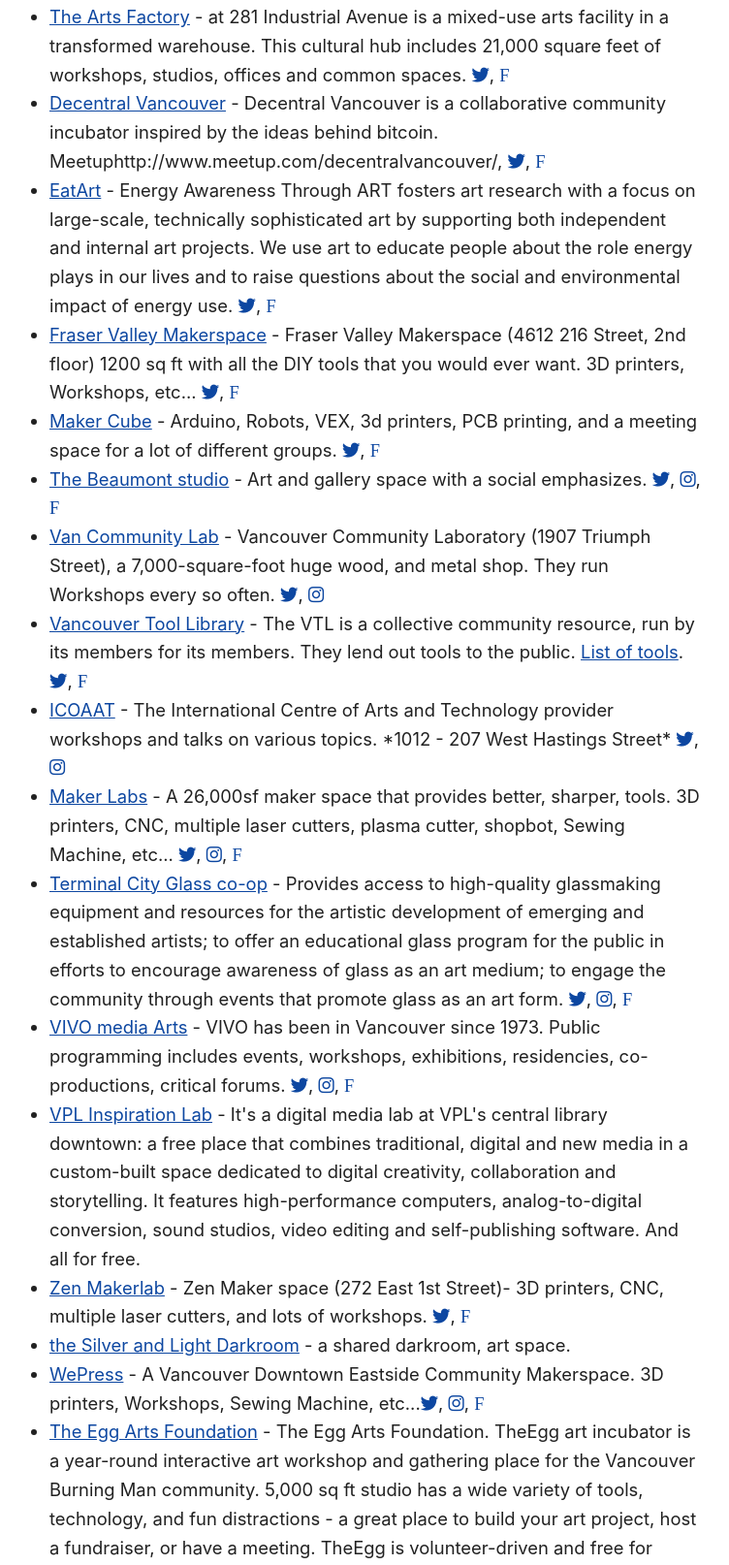
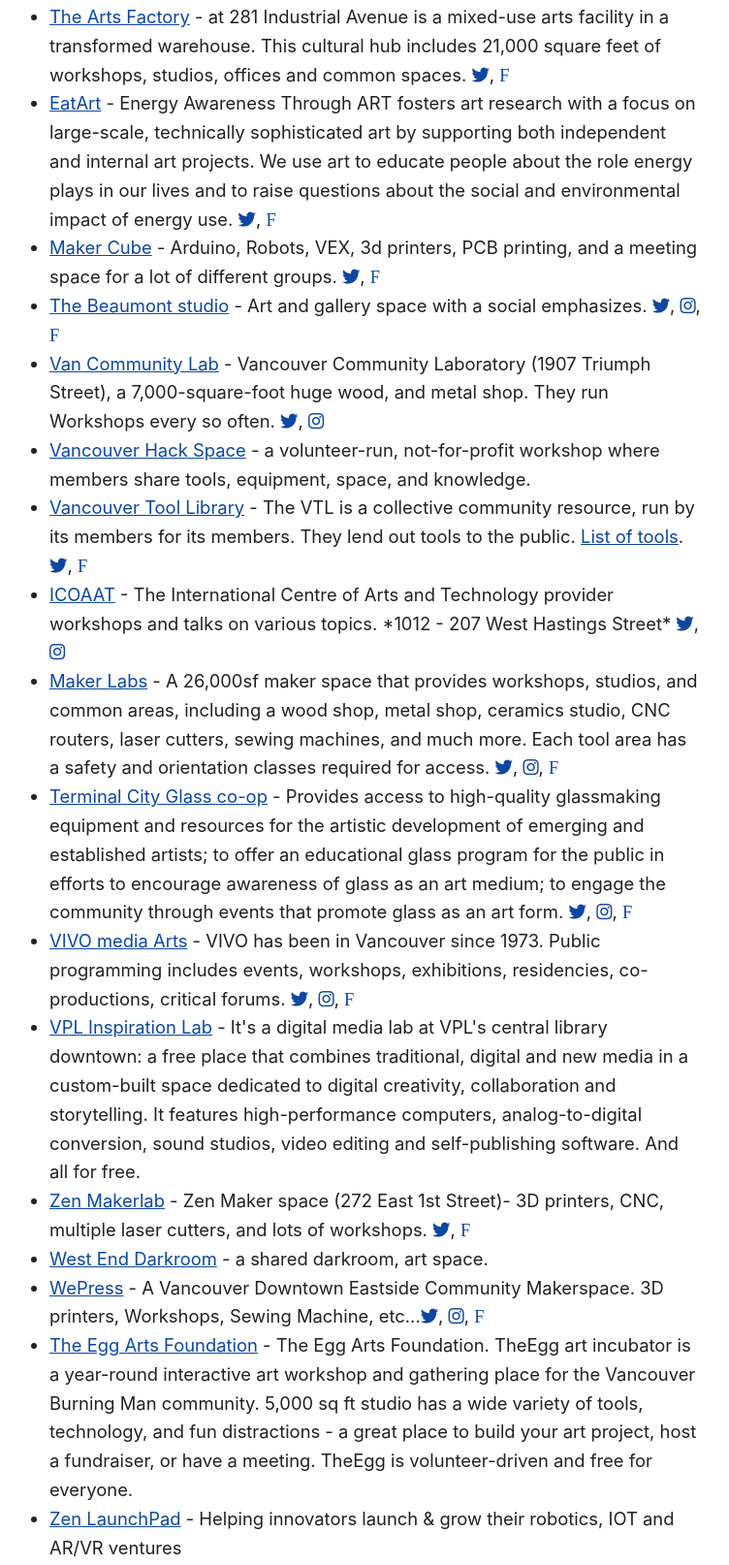
Before and after one commit to funvill/hackspace.ca, a website: page index.html in a window 1280 px wide. Shown: the part 337-1951 px from the top of the page at 97% size, without its empty margins (277-1029 px from the left). Drawn offline with Linux system fonts and the light colour scheme.

Commit message:
Changes:
1. removed defunct orgs: Decentral Vancouver, fvmakers, silver and light darkroom
2. removed coast makers, since the sunshine coast isn’t really the lower mainland
3. fixed a couple links that had rotted: the beaumont, vpl inspiration lab
4. removed the note about vancouver hack space and added them back to the main list.

```diff
--- a/index.html
+++ b/index.html
@@ -36,27 +36,23 @@
     <h3>Lower Mainland</h3>
     <ul>
       <li><a href='http://artsfactorysociety.ca.'>The Arts Factory</a> - at 281 Industrial Avenue is a mixed-use arts facility in a transformed warehouse. This cultural hub includes 21,000 square feet of workshops, studios, offices and common spaces. <a href='https://twitter.com/ArtsFactoryVan'><i class="fab fa-twitter" aria-hidden="true"></i></a>, <a href='https://www.facebook.com/artsfactoryvancouver'><i class="fab fa-facebook-official" aria-hidden="true">F</i></a></li>
-      <li><a href='http://decentralvancouver.com/'>Decentral Vancouver</a> - Decentral Vancouver is a collaborative community incubator inspired by the ideas behind bitcoin. Meetup</a>http://www.meetup.com/decentralvancouver/, <a href='https://twitter.com/decentralvan'><i class="fab fa-twitter" aria-hidden="true"></i></a>, <a href='https://www.facebook.com/pages/decentralbangtown/1448532188710477?ref=hl'><i class="fab fa-facebook-official" aria-hidden="true">F</i></a></li>
       <li><a href='http://eatart.org/'>EatArt</a> - Energy Awareness Through ART fosters art research with a focus on large-scale, technically sophisticated art by supporting both independent and internal art projects.  We use art to educate people about the role energy plays in our lives and to raise questions about the social and environmental impact of energy use. <a href='http://twitter.com/eatart_lab'><i class="fab fa-twitter" aria-hidden="true"></i></a>, <a href='http://www.facebook.com/eatART.Foundation'><i class="fab fa-facebook-official" aria-hidden="true">F</i></a></li>
-      <li><a href='http://fvmakers.com/'>Fraser Valley Makerspace</a> - Fraser Valley Makerspace (4612 216 Street, 2nd floor) 1200 sq ft with all the DIY tools that you would ever want. 3D printers, Workshops, etc... <a href='https://twitter.com/fvmakers'><i class="fab fa-twitter" aria-hidden="true"></i></a>, <a href='https://www.facebook.com/fvmakers'><i class="fab fa-facebook-official" aria-hidden="true">F</i></a></li>
       <li><a href='http://makercube.ca/'>Maker Cube</a> - Arduino, Robots, VEX, 3d printers, PCB printing, and a meeting space for a lot of different groups. <a href='https://twitter.com/makercube'><i class="fab fa-twitter" aria-hidden="true"></i></a>, <a href='https://www.facebook.com/makercubesurrey'><i class="fab fa-facebook-official" aria-hidden="true">F</i></a></li>
-      <li><a href='http://thebeaumont.org/'>The Beaumont studio</a> - Art and gallery space with a social emphasizes. <a href='https://twitter.com/thebeaumontyvr'><i class="fab fa-twitter" aria-hidden="true"></i></a>, <a href='https://instagram.com/thebeaumontstudios'><i class="fab fa-instagram" aria-hidden="true"></i></a>, <a href='https://www.facebook.com/BeaumontStudiosVan'><i class="fab fa-facebook-official" aria-hidden="true">F</i></a></li>
+      <li><a href='https://thebeaumontstudios.com/'>The Beaumont studio</a> - Art and gallery space with a social emphasizes. <a href='https://twitter.com/thebeaumontyvr'><i class="fab fa-twitter" aria-hidden="true"></i></a>, <a href='https://instagram.com/thebeaumontstudios'><i class="fab fa-instagram" aria-hidden="true"></i></a>, <a href='https://www.facebook.com/BeaumontStudiosVan'><i class="fab fa-facebook-official" aria-hidden="true">F</i></a></li>
       <li><a href='http://vancommunitylab.com/'>Van Community Lab</a> - Vancouver Community Laboratory (1907 Triumph Street), a 7,000-square-foot huge wood, and metal shop. They run Workshops every so often. <a href='https://twitter.com/VancouverCoLab'><i class="fab fa-twitter" aria-hidden="true"></i></a>, <a href='https://www.facebook.com/VancouverCoLab'><i class="fab fa-instagram" aria-hidden="true"></i></a></li>
+      <li><a href="https://vanhack.ca">Vancouver Hack Space</a> - a volunteer-run, not-for-profit workshop where members share tools, equipment, space, and knowledge.</li>
       <li><a href='http://vancouvertoollibrary.com/'>Vancouver Tool Library</a> - The VTL is a collective community resource, run by its members for its members. They lend out tools to the public. <a href='https://vancouver.myturn.com/library/inventory/browse'>List of tools</a>. <a href='https://twitter.com/vantoollibrary'><i class="fab fa-twitter" aria-hidden="true"></i></a>, <a href='https://www.facebook.com/vancouvertoollibrary'><i class="fab fa-facebook-official" aria-hidden="true">F</i></a></li>
       <li><a href='http://www.icoaat.com/'>ICOAAT</a> - The International Centre of Arts and Technology provider workshops and talks on various topics. *1012 - 207 West Hastings Street* <a href='https://twitter.com/icoaat'><i class="fab fa-twitter" aria-hidden="true"></i></a>, <a href='https://www.instagram.com/icoaat'><i class="fab fa-instagram" aria-hidden="true"></i></a></li>
-      <li><a href='http://www.makerlabs.com/'>Maker Labs</a> - A 26,000sf maker space that provides better, sharper, tools. 3D printers, CNC, multiple laser cutters, plasma cutter, shopbot, Sewing Machine, etc... <a href='https://twitter.com/MakerLabsVan'><i class="fab fa-twitter" aria-hidden="true"></i></a>, <a href='http://instagram.com/makerlabs'><i class="fab fa-instagram" aria-hidden="true"></i></a>, <a href='http://www.facebook.com/makerlabs'><i class="fab fa-facebook-official" aria-hidden="true">F</i></a></li>
+      <li><a href='http://www.makerlabs.com/'>Maker Labs</a> - A 26,000sf maker space that provides workshops, studios, and common areas, including a wood shop, metal shop, ceramics studio, CNC routers, laser cutters, sewing machines, and much more. Each tool area has a safety and orientation classes required for access. <a href='https://twitter.com/MakerLabsVan'><i class="fab fa-twitter" aria-hidden="true"></i></a>, <a href='http://instagram.com/makerlabs'><i class="fab fa-instagram" aria-hidden="true"></i></a>, <a href='http://www.facebook.com/makerlabs'><i class="fab fa-facebook-official" aria-hidden="true">F</i></a></li>
       <li><a href='http://www.terminalcityglass.com/'>Terminal City Glass co-op</a> - Provides access to high-quality glassmaking equipment and resources for the artistic development of emerging and established artists; to offer an educational glass program for the public in efforts to encourage awareness of glass as an art medium; to engage the community through events that promote glass as an art form. <a href='https://twitter.com/tcgcoop'><i class="fab fa-twitter" aria-hidden="true"></i></a>, <a href='http://www.instagram.com/terminalcityglass'><i class="fab fa-instagram" aria-hidden="true"></i></a>, <a href='https://www.facebook.com/terminalcityglass'><i class="fab fa-facebook-official" aria-hidden="true">F</i></a></li>
       <li><a href='http://www.vivomediaarts.com'>VIVO media Arts</a> - VIVO has been in Vancouver since 1973. Public programming includes events, workshops, exhibitions, residencies, co-productions, critical forums. <a href='https://twitter.com/vivomediaarts'><i class="fab fa-twitter" aria-hidden="true"></i></a>, <a href='https://www.instagram.com/vivomediaarts'><i class="fab fa-instagram" aria-hidden="true"></i></a>, <a href='https://www.facebook.com/vivomediaarts'><i class="fab fa-facebook-official" aria-hidden="true">F</i></a></li>
-      <li><a href='http://www.vpl.ca/news/details/inspirationlab_faqs'>VPL Inspiration Lab</a> - It's a digital media lab at VPL's central library downtown: a free place that combines traditional, digital and new media in a custom-built space dedicated to digital creativity, collaboration and storytelling. It features high-performance computers, analog-to-digital conversion, sound studios, video editing and self-publishing software. And all for free.</li>
+      <li><a href='https://www.vpl.ca/inspiration-labs'>VPL Inspiration Lab</a> - It's a digital media lab at VPL's central library downtown: a free place that combines traditional, digital and new media in a custom-built space dedicated to digital creativity, collaboration and storytelling. It features high-performance computers, analog-to-digital conversion, sound studios, video editing and self-publishing software. And all for free.</li>
       <li><a href='http://zenmakerlab.com/'>Zen Makerlab</a> - Zen Maker space (272 East 1st Street)- 3D printers, CNC, multiple laser cutters, and lots of workshops. <a href='https://twitter.com/zenmakerlab'><i class="fab fa-twitter" aria-hidden="true"></i></a>, <a href='https://www.facebook.com/Zen-Maker-Lab-391622877676205'><i class="fab fa-facebook-official" aria-hidden="true">F</i></a></li>
-      <li><a href='https://darkroom.kh.photography/projects/building-the-silver-and-light-darkroom/'>the Silver and Light Darkroom</a> - a shared darkroom, art space. </li>
+      <li><a href='https://westenddarkroom.ca/'>West End Darkroom</a> - a shared darkroom, art space.</li>
       <li><a href='https://wepress.ca/'>WePress</a> - A Vancouver Downtown Eastside Community Makerspace. 3D printers, Workshops, Sewing Machine, etc...<a href='https://twitter.com/WePress_YVR'><i class="fab fa-twitter" aria-hidden="true"></i></a>, <a href='https://instagram.com/wepressvancouver'><i class="fab fa-instagram" aria-hidden="true"></i></a>, <a href='https://www.facebook.com/WePressVancouver'><i class="fab fa-facebook-official" aria-hidden="true">F</i></a></li>
       <li><a href='https://www.facebook.com/TheEggArtsFoundation/'>The Egg Arts Foundation</a> - The Egg Arts Foundation. TheEgg art incubator is a year-round interactive art workshop and gathering place for the Vancouver Burning Man community. 5,000 sq ft studio has a wide variety of tools, technology, and fun distractions - a great place to build your art project, host a fundraiser, or have a meeting. TheEgg is volunteer-driven and free for everyone.</li>
-      <li><a href="http://www.coastmakers.com/">Coast Makers</a> - Sunshine Coast Makers</li>
       <li><a href="https://www.zenlaunchpad.com/">Zen LaunchPad</a> - Helping innovators launch & grow their robotics, IOT and AR/VR ventures</li>
     </ul>
-
-    <p>👎 Don't go to the <a href='https://blog.abluestar.com/alternatives-to-the-vancouver-hackspace/'>Vancouver Hackspace</a> a bad place with bad people.</p>
 
     <h3>Vancouver Island</h3>
     <ul>
```
